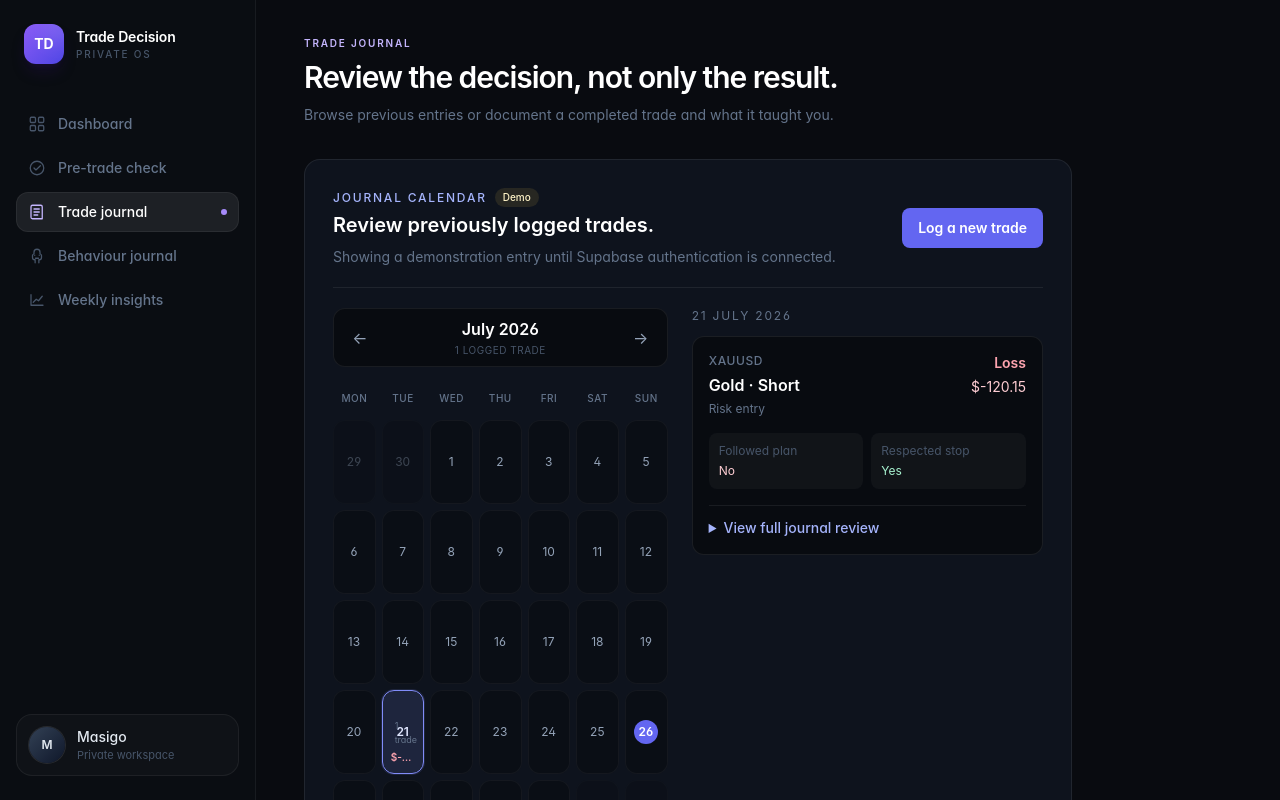
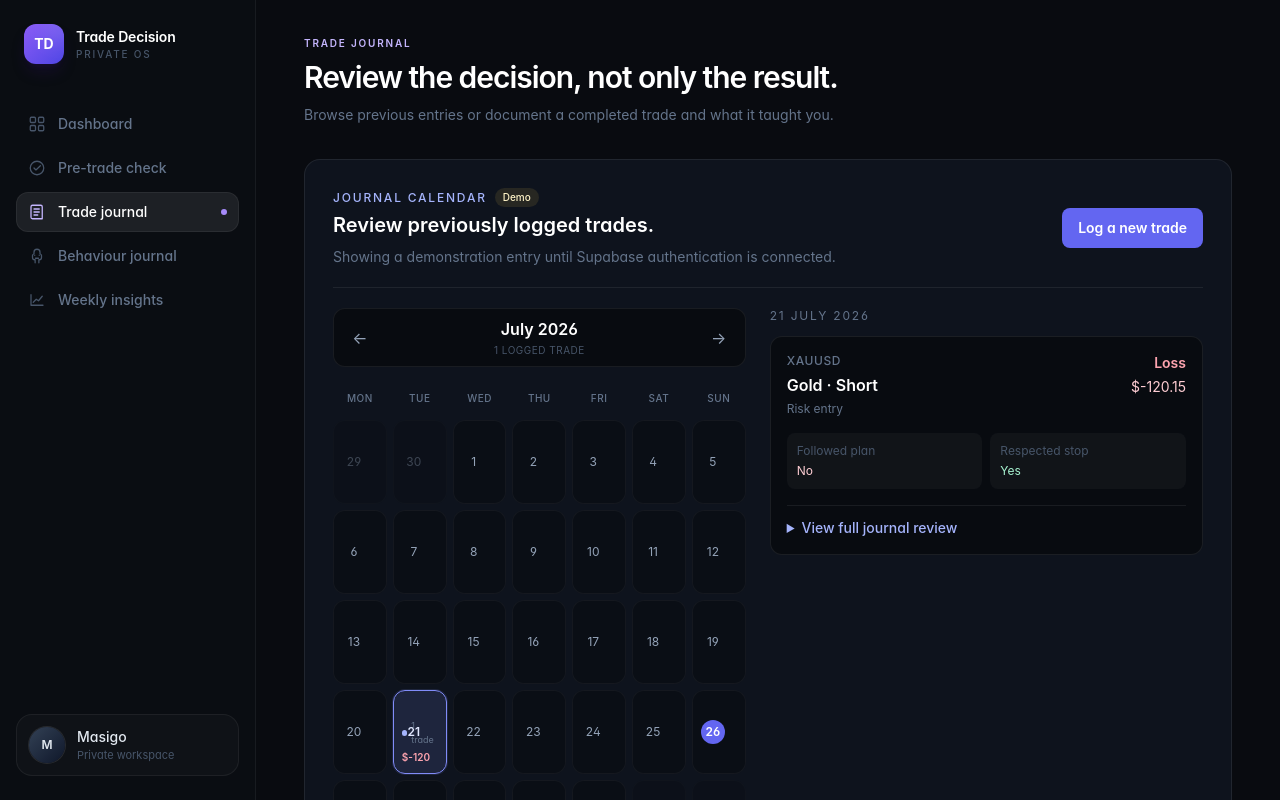
Before and after one commit to masigo-alt/trade-decision-os, a Next.js app: page /trade-journal in a window 1280 px wide. Shown: the top 800 px of the page. Built offline with nearby package versions, Linux system fonts and the light colour scheme; no server answers.

Commit message:
style: align journal page widths

```diff
--- a/app/globals.css
+++ b/app/globals.css
@@ -42,6 +42,10 @@ button, a { -webkit-tap-highlight-color: transparent; }
 }
 .app-shell-mobile { width: 18rem; }
 .app-shell-content { max-width: 1280px; }
+.app-shell-main {
+  min-width: 0;
+  flex: 1 1 0%;
+}
 .app-desktop-sidebar { display: none; }
 .app-mobile-drawer, .app-mobile-topbar { display: flex; }
 .app-shell-nav { margin-top: 2.5rem; }
```
